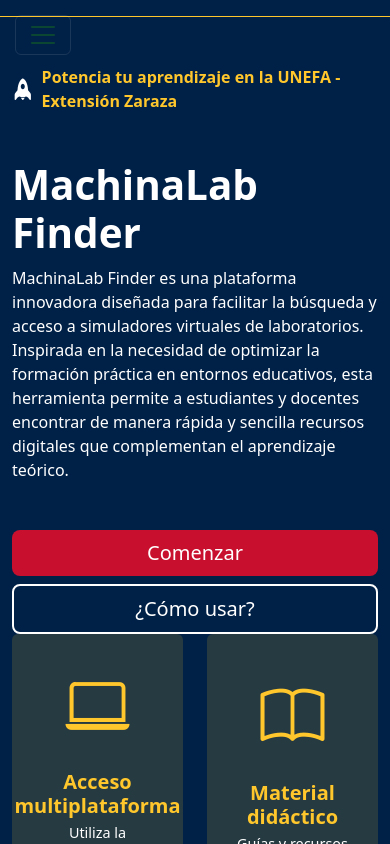
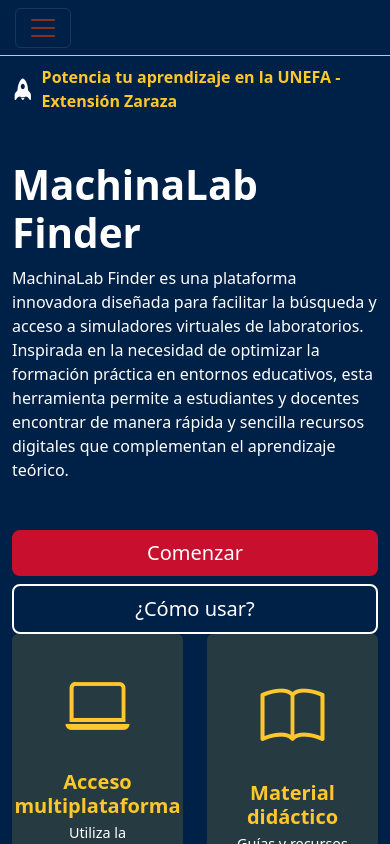
Before and after one commit to machinavicente/machinalabfinder, a Nuxt app: page / in a window 390 px wide. Shown: the top 844 px of the page. Built offline with nearby package versions, Linux system fonts and the light colour scheme.

Commit message:
adsdadtesdasd

```diff
--- a/components/Menu.vue
+++ b/components/Menu.vue
@@ -1,7 +1,8 @@
 <template>
   <nav class="navbar navbar-expand-lg navbar-dark" aria-label="Twelfth navbar example">
     <div class="container-fluid">
-      <!-- Botón hamburguesa a la izquierda -->
+      <!-- Contenedor del botón hamburguesa con fondo -->
+      <div class="mobile-toggle-container">
         <button
           class="navbar-toggler"
           type="button"
@@ -10,10 +11,9 @@
           aria-label="Toggle navigation"
           ref="burgerButton"
         >
-        <span class="navbar-toggler-icon green-toggler"></span>
+          <span class="navbar-toggler-icon red-toggler"></span>
         </button>
-
-      <!-- Logo visible solo en móviles -->
+      </div>
 
       <div
         class="navbar-collapse justify-content-md-center collapse"
@@ -22,7 +22,6 @@
         ref="menuRef"
       >
         <ul class="navbar-nav">
-          <!-- Logo visible solo en desktop (oculto en responsive) -->
           <li class="nav-item d-none d-lg-block desktop-logo-name">
           </li>
           <li class="nav-item">
@@ -44,7 +43,6 @@
         </ul>
       </div>
 
-      <!-- Overlay para cerrar menú al hacer click fuera -->
       <div
         v-if="menuOpen"
         class="overlay"
@@ -107,13 +105,32 @@
   color: #fff;
 }
 
-/* Estilos para el ícono de hamburguesa en verde */
-.green-toggler {
-  filter: invert(70%) sepia(40%) saturate(1000%) hue-rotate(80deg) brightness(90%) contrast(90%);
+/* Contenedor del botón hamburguesa con fondo */
+.mobile-toggle-container {
+  position: fixed;
+  top: 0;
+  left: 0;
+  width: 100%;
+  height: 56px;
+  background-color: #002147;
+  z-index: 1110;
+  display: flex;
+  align-items: center;
+  padding-left: 15px;
+  border-bottom: 1px solid #ffc72c;
+}
+
+/* Estilos para el ícono de hamburguesa en rojo brillante */
+.red-toggler {
+  filter: invert(26%) sepia(89%) saturate(7456%) hue-rotate(358deg) brightness(101%) contrast(118%);
 }
 
 /* Estilos para pantallas grandes (horizontal) */
 @media (min-width: 992px) {
+  .mobile-toggle-container {
+    display: none;
+  }
+
   .navbar-nav {
     flex-direction: row;
   }
@@ -129,7 +146,6 @@
     white-space: nowrap;
   }
 
-  /* Mostrar logo + nombre desktop */
   .desktop-logo-name {
     display: flex !important;
   }
@@ -149,6 +165,7 @@
     z-index: 1101;
     transform: translateX(-100%);
     transition: transform 0.3s ease-in-out;
+    margin-top: 56px; /* Para que no quede detrás del contenedor del botón */
   }
 
   .navbar-collapse.show {
@@ -157,8 +174,8 @@
 
   .navbar-nav {
     flex-direction: column;
-    height: 100%;
-    padding-top: 60px; /* Espacio para el logo móvil */
+    height: calc(100% - 56px);
+    padding-top: 20px;
   }
 
   .nav-item {
@@ -173,37 +190,17 @@
     border-bottom: 1px solid rgba(255, 255, 255, 0.1);
   }
 
-  /* Ocultar logo + nombre desktop en responsive */
   .desktop-logo-name {
     display: none !important;
-  }
-
-  /* Logo en móviles */
-  .mobile-logo {
-    position: absolute;
-    left: 50%;
-    transform: translateX(-50%);
-    white-space: nowrap;
-    display: flex;
-    align-items: center;
-    padding: 0.5rem 0;
-  }
-
-  /* Botón de toggle a la izquierda y fijo */
-  .navbar-toggler {
-    position: fixed; /* fijo para que no desaparezca al hacer scroll */
-    top: 15px;
-    left: 15px; /* cambiado de right a left */
-    z-index: 1110;
   }
 
   /* Overlay para el fondo cuando el menú está abierto */
   .overlay {
     position: fixed;
-    top: 0;
+    top: 56px; /* Debajo del contenedor del botón */
     right: 0;
     bottom: 0;
-    left: 250px; /* deja espacio para el menú a la izquierda */
+    left: 250px;
     background-color: rgba(0, 0, 0, 0.5);
     z-index: 1100;
   }
```
Lines whose indentation alone changed are shown as unchanged.
